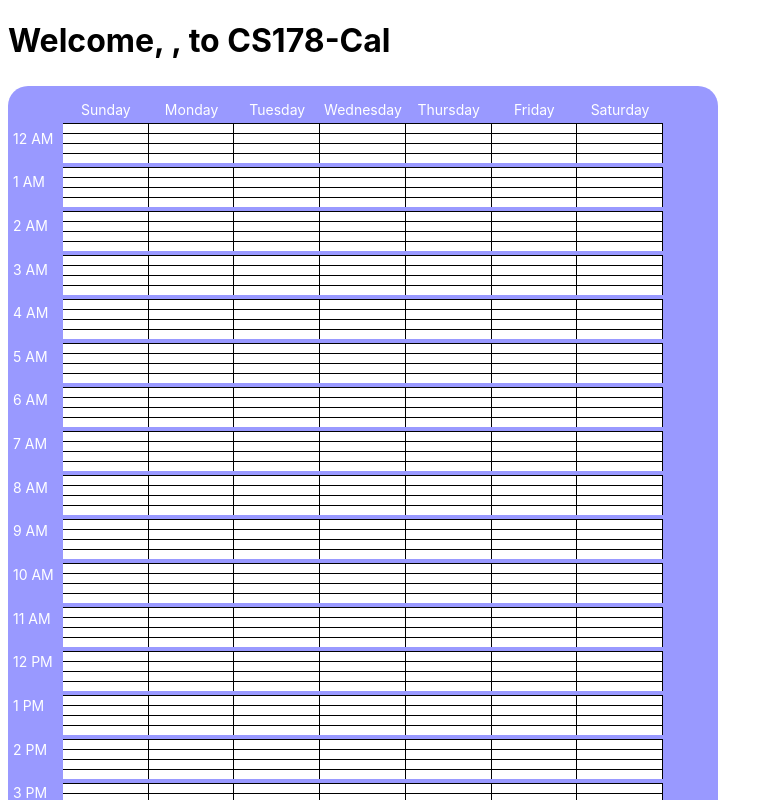
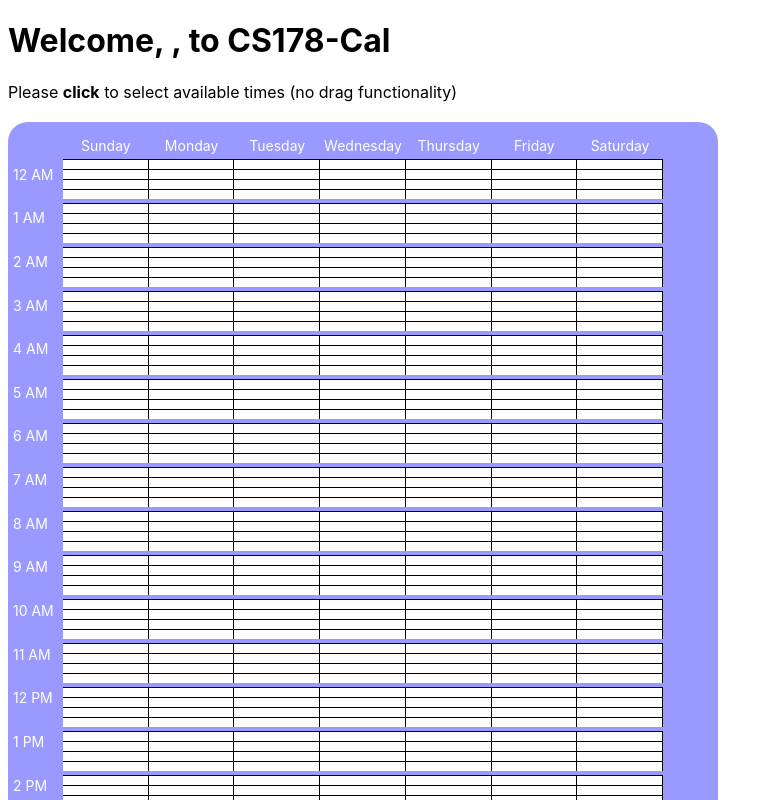
Before and after one commit to sofiyasofie/CS178-Tier2a, a SvelteKit app in the folder frontend/: page / in a window 1280 px wide. Both pictures are taken after a click on the button "Login". Shown: the top 800 px of the page, without its empty margins (0-773 px from the left). Built offline with nearby package versions, Linux system fonts and the light colour scheme; no server answers.

Commit message:
Added click instructions

```diff
--- a/frontend/src/routes/calendar.svelte
+++ b/frontend/src/routes/calendar.svelte
@@ -78,6 +78,7 @@
 
 <div>
   <h1>Welcome, {currFirstname} {currLastname}, to CS178-Cal </h1>
+  <p>Please <b>click</b> to select available times (no drag functionality)</p>
     <div class="CalendarContainer">
       <Calendar rows={96 / 1} columns={7} />
     </div>
```
Also changed, not shown: 1 other file (tests, documents, lock files or other folders).
